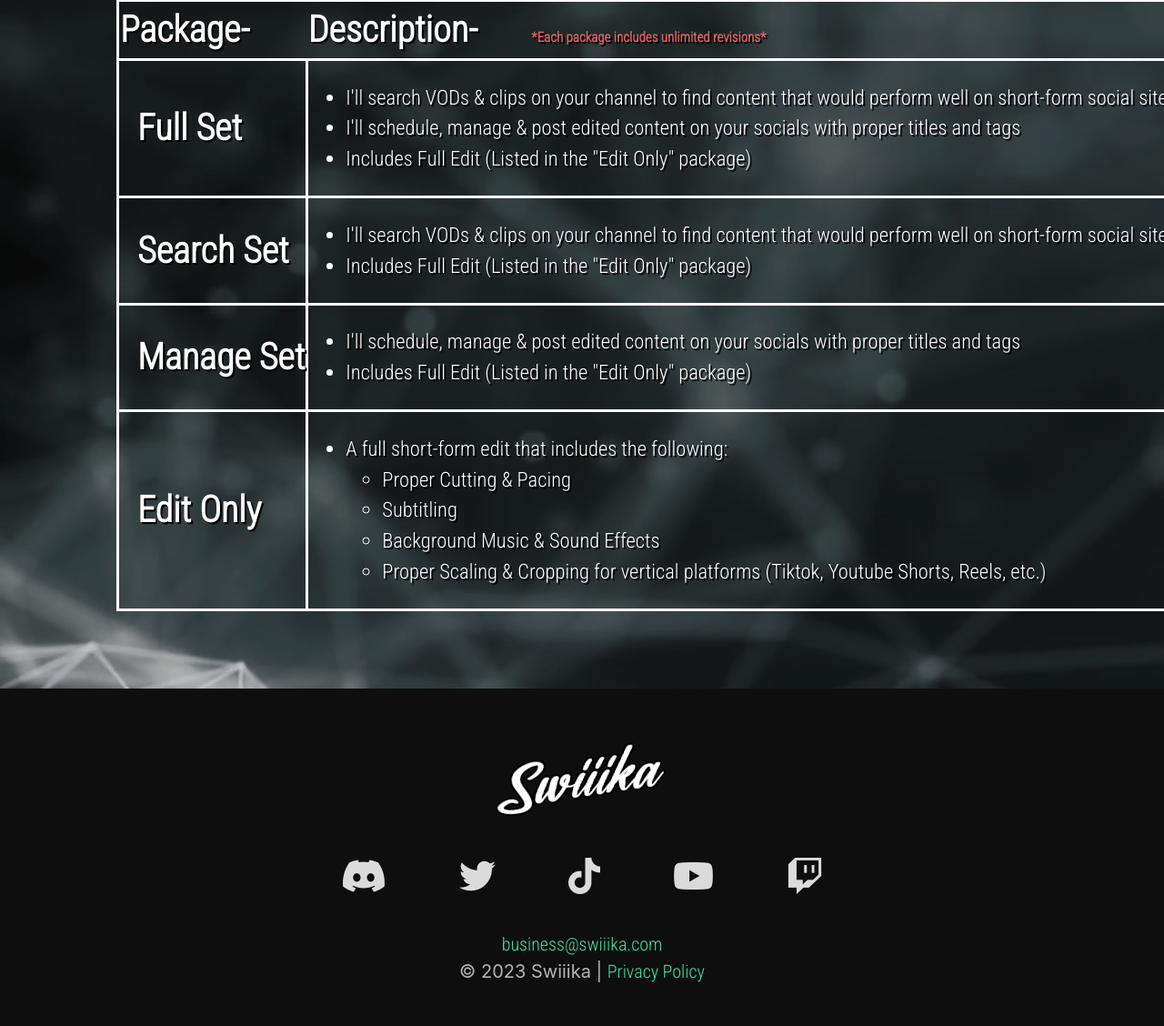
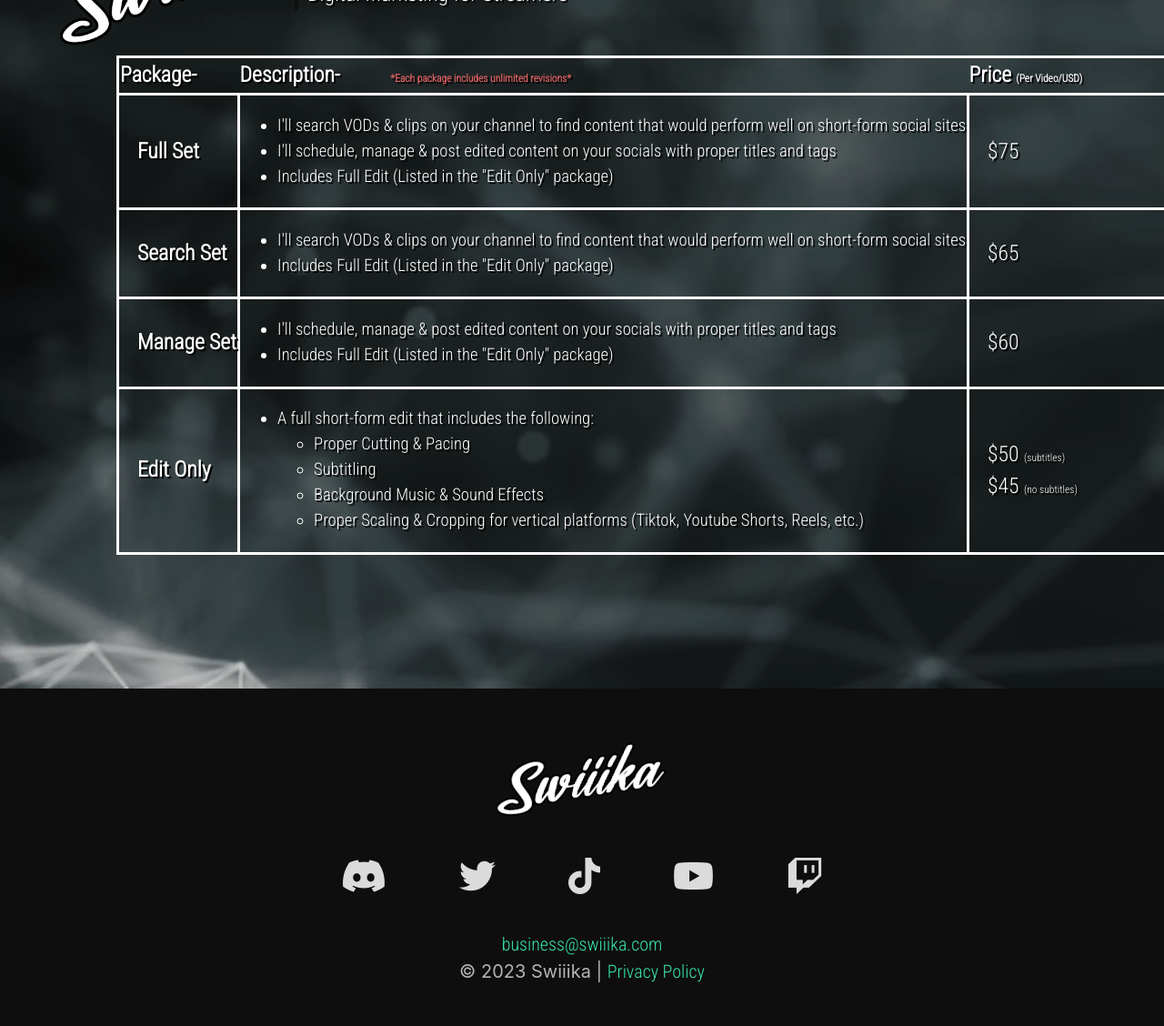
Before and after one commit to Mitchell-13/swiiika, a PHP site: page / in a window 1280 px wide. Shown: the part 2365-3493 px from the top of the page at 91% size. Run offline with PHP 8.4, Linux system fonts and the light colour scheme; some libraries are stand-ins or nearby versions.

Commit message:
way more mobile friendly

```diff
--- /dev/null
+++ b/css/about.css
@@ -0,0 +1,152 @@
+
+@media screen and (max-width: 760px) {
+    #aboutme-text {
+        align-self: center;
+        padding-left: 20px;
+        padding-right: 10%;
+        color: white;
+        font-family: "roboto condensed", sans-serif;
+        font-size: var(--fs-200);
+    }
+
+    #aboutme-text h1 {
+        font-size: var(--fs-300);
+    }
+}
+
+@media screen and (max-width: 1000px) {
+    #aboutme-content {
+        position:relative;
+    }
+    #aboutme-text {
+        position: absolute;
+        padding:20px;
+        border-radius: 20px;
+        background-color: rgba(236, 236, 236, 0.466);
+        top: 65%;
+        left: 50%;
+        transform: translate(-50%, -50%);
+        width:95%;
+        color:black !important;
+    }
+    #aboutme-text {
+        align-self: center;
+        padding-left: 20px;
+        padding-right: 10%;
+        color: white;
+        font-family: "roboto condensed", sans-serif;
+        font-size: var(--fs-300);
+    }
+
+    #aboutme-text h1 {
+        font-size: var(--fs-600);
+    }
+
+}
+
+@media screen and (min-width: 1000px) {
+
+    #aboutme-text {
+        align-self: center;
+        padding-left: 20px;
+        padding-right: 10%;
+        color: white;
+        font-family: "roboto condensed", sans-serif;
+        font-size: var(--fs-400);
+    }
+
+    #aboutme-text h1 {
+        font-size: var(--fs-700);
+    }
+
+}
+
+
+
+
+#aboutme {
+    /*
+    background-color: black;
+    background: linear-gradient(241deg, #118d59, #b14040);
+    background-size: 400% 400%;
+    */
+    background-image: url(/assets/images/blurbg.png);
+    background-size: cover;
+    height: 75vh;
+    width: 100%;
+
+    scroll-margin-top: 100px;
+
+    /*
+    -webkit-animation: gradient-bg 10s ease infinite;
+    -moz-animation: gradient-bg 10s ease infinite;
+    animation: gradient-bg 10s ease infinite;
+    */
+}
+
+@-webkit-keyframes gradient-bg {
+    0% {
+        background-position: 93% 0%
+    }
+
+    50% {
+        background-position: 0% 100%
+    }
+
+    100% {
+        background-position: 93% 0%
+    }
+}
+
+@-moz-keyframes gradient-bg {
+    0% {
+        background-position: 93% 0%
+    }
+
+    50% {
+        background-position: 0% 100%
+    }
+
+    100% {
+        background-position: 93% 0%
+    }
+}
+
+@keyframes gradient-bg {
+    0% {
+        background-position: 93% 0%
+    }
+
+    50% {
+        background-position: 0% 100%
+    }
+
+    100% {
+        background-position: 93% 0%
+    }
+}
+
+#aboutme-content {
+    padding-left: 5%;
+    height: 100%;
+    width: 100%;
+    display: flex;
+    flex-direction: row;
+    position: relative;
+    transition-duration: 1.5s;
+}
+
+#aboutme-content img {
+    height: 65vh;
+    align-self: flex-end;
+
+}
+
+.scroll-hidden {
+    opacity: 0;
+    transition: opacity 0.5s ease;
+}
+
+.scroll-visible {
+    opacity: 1;
+}
--- a/css/clients.css
+++ b/css/clients.css
@@ -4,10 +4,7 @@
         grid-template-columns: 1fr 1fr 1fr;
         grid-template-rows: 1fr 1fr 1fr 1fr;
         justify-items: center;
-    }
-
-    .container a:last-child {
-        grid-column: 2;
+        padding: 10%;
     }
 
     #clients {
--- a/css/pricing.css
+++ b/css/pricing.css
@@ -9,7 +9,7 @@
     text-shadow: 2px 2px #000;
     font-family: "roboto condensed", sans-serif;
     width: 100%;
-    font-size: 1.5rem;
+    font-size: var(--fs-300);
 
 }
 
@@ -26,7 +26,7 @@
     align-self: flex-start;
     margin-left: 5%;
     margin-bottom: 10px;
-    font-size: 40px;
+    font-size: var(--fs-400);
 }
 
 #line {
@@ -48,23 +48,23 @@
     width: 90%;
 }
 th{
-    font-size: 40px;
+    font-size: var(--fs-400);
     text-align: start;
 }
 table td:first-child{
-    font-size: 40px;
+    font-size: var(--fs-400);
     text-align: start;
     font-weight: bold;
     padding-left: 20px;
 }
 #pricing-table td:last-child {
     min-width: 220px;
-    font-size: 40px;
+    font-size: var(--fs-400);
     padding-left: 20px;
 
 }
 .sub-text{
-    font-size: 15px;
+    font-size: var(--fs-100);
 }
 #pricing-table .red {
     color: rgb(223, 99, 99);
--- a/css/styles.css
+++ b/css/styles.css
@@ -1,4 +1,6 @@
 :root {
+    --fs-100: clamp(0.77rem, calc(0.78rem + -0.01vw), 0.78rem);
+    --fs-200: clamp(0.94rem, calc(0.92rem + 0.07vw), 1.03rem);
     --fs-300: clamp(1.13rem, calc(1.09rem + 0.18vw), 1.38rem);
     --fs-400: clamp(1.35rem, calc(1.28rem + 0.35vw), 1.83rem);
     --fs-500: clamp(1.62rem, calc(1.50rem + 0.59vw), 2.44rem);
@@ -12,6 +14,7 @@
     width: 100%;
     background-color: black;
     font-family: "roboto condensed", sans-serif;
+    scroll-behavior: smooth;
 }
 
 body {
@@ -211,7 +214,7 @@
 #contact-popout {
     position: fixed;
     right: 0;
-    top: 50%;
+    top: 80%;
     z-index: 20;
     background-color: rgb(56, 228, 174);
     writing-mode: vertical-lr;
@@ -323,116 +326,3 @@
         transform: translateY(-5px);
     }
 }
-
-
-
-
-
-
-
-
-
-
-
-
-#aboutme {
-    /*
-    background-color: black;
-    background: linear-gradient(241deg, #118d59, #b14040);
-    background-size: 400% 400%;
-    */
-    background-image: url(/assets/images/blurbg.png);
-    background-repeat: no-repeat;
-    background-attachment: fixed;
-    background-size: cover;
-    height: 75vh;
-    width: 100%;
-
-    scroll-margin-top: 100px;
-
-    /*
-    -webkit-animation: gradient-bg 10s ease infinite;
-    -moz-animation: gradient-bg 10s ease infinite;
-    animation: gradient-bg 10s ease infinite;
-    */
-}
-
-@-webkit-keyframes gradient-bg {
-    0% {
-        background-position: 93% 0%
-    }
-
-    50% {
-        background-position: 0% 100%
-    }
-
-    100% {
-        background-position: 93% 0%
-    }
-}
-
-@-moz-keyframes gradient-bg {
-    0% {
-        background-position: 93% 0%
-    }
-
-    50% {
-        background-position: 0% 100%
-    }
-
-    100% {
-        background-position: 93% 0%
-    }
-}
-
-@keyframes gradient-bg {
-    0% {
-        background-position: 93% 0%
-    }
-
-    50% {
-        background-position: 0% 100%
-    }
-
-    100% {
-        background-position: 93% 0%
-    }
-}
-
-#aboutme-content {
-    padding-left: 5%;
-    height: 100%;
-    width: 100%;
-    display: flex;
-    flex-direction: row;
-    position: relative;
-    transition-duration: 1.5s;
-}
-
-#aboutme-content img {
-    height: 65vh;
-    align-self: flex-end;
-
-}
-
-#aboutme-text {
-    align-self: center;
-    padding-left: 20px;
-    padding-right: 10%;
-    color: white;
-    font-family: "roboto condensed", sans-serif;
-    font-size: var(--fs-400);
-}
-
-#aboutme-text h1 {
-    font-size: var(--fs-700);
-}
-
-.scroll-hidden {
-    opacity: 0;
-    transition: opacity 0.5s ease;
-}
-
-.scroll-visible {
-    opacity: 1;
-}
--- a/index.php
+++ b/index.php
@@ -18,6 +18,7 @@
     <link href="css/pricing.css" rel="stylesheet">
     <link href="css/portfolio.css" rel="stylesheet">
     <link href="css/head.css" rel="stylesheet">
+    <link href="css/about.css" rel="stylesheet">
     <link rel="stylesheet" type="text/css" href="css/para.css">
     <script src="https://ajax.googleapis.com/ajax/libs/jquery/3.6.4/jquery.min.js"></script>
     <script src="js/menu.js"></script>
```
Also changed, not shown: css/portfolio.css (+38 -15 lines).
